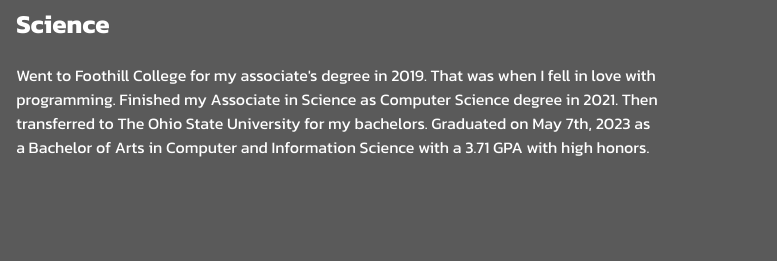
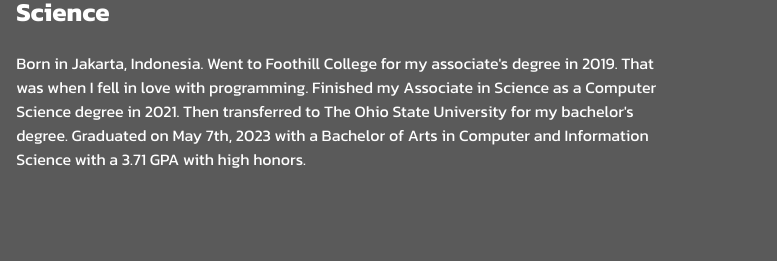
Before and after one commit to victorcastorgui/portfolio, a plain HTML site: page index.html in a window 1280 px wide. Shown: the part 1190-1451 px from the top of the page, 503-1280 px from the left. Drawn offline with nearby package versions, Linux system fonts and the light colour scheme.

Commit message:
Update information on index.html
Update about me information

```diff
--- a/index.html
+++ b/index.html
@@ -64,8 +64,8 @@
         <div class="about-content">
             <h2 class="heading">About <span>Me</span></h2>
             <h3>Bachelor of Arts in Computer and Information Science</h3>
-            <p>Went to Foothill College for my associate's degree in 2019. That was when I fell in love with programming. Finished my Associate in Science as Computer Science degree in 2021.
-                Then transferred to The Ohio State University for my bachelors. Graduated on May 7th, 2023 as a Bachelor of Arts in Computer and Information Science with a 3.71 GPA with high honors.
+            <p>Born in Jakarta, Indonesia. Went to Foothill College for my associate's degree in 2019. That was when I fell in love with programming. Finished my Associate in Science as a Computer Science degree in 2021.
+                Then transferred to The Ohio State University for my bachelor's degree. Graduated on May 7th, 2023 with a Bachelor of Arts in Computer and Information Science with a 3.71 GPA with high honors.
             </p>
             <!-- <a href="" class="button">Read More</a> -->
         </div>
```
